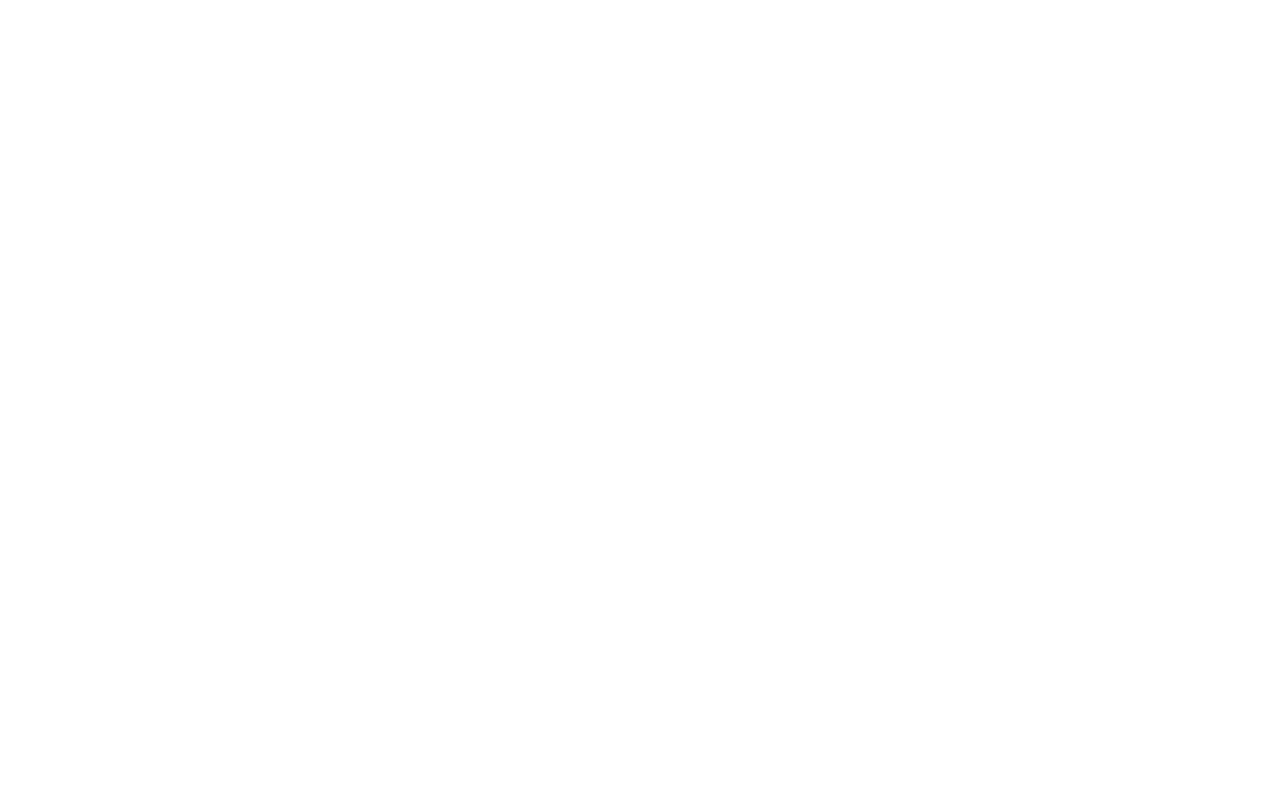
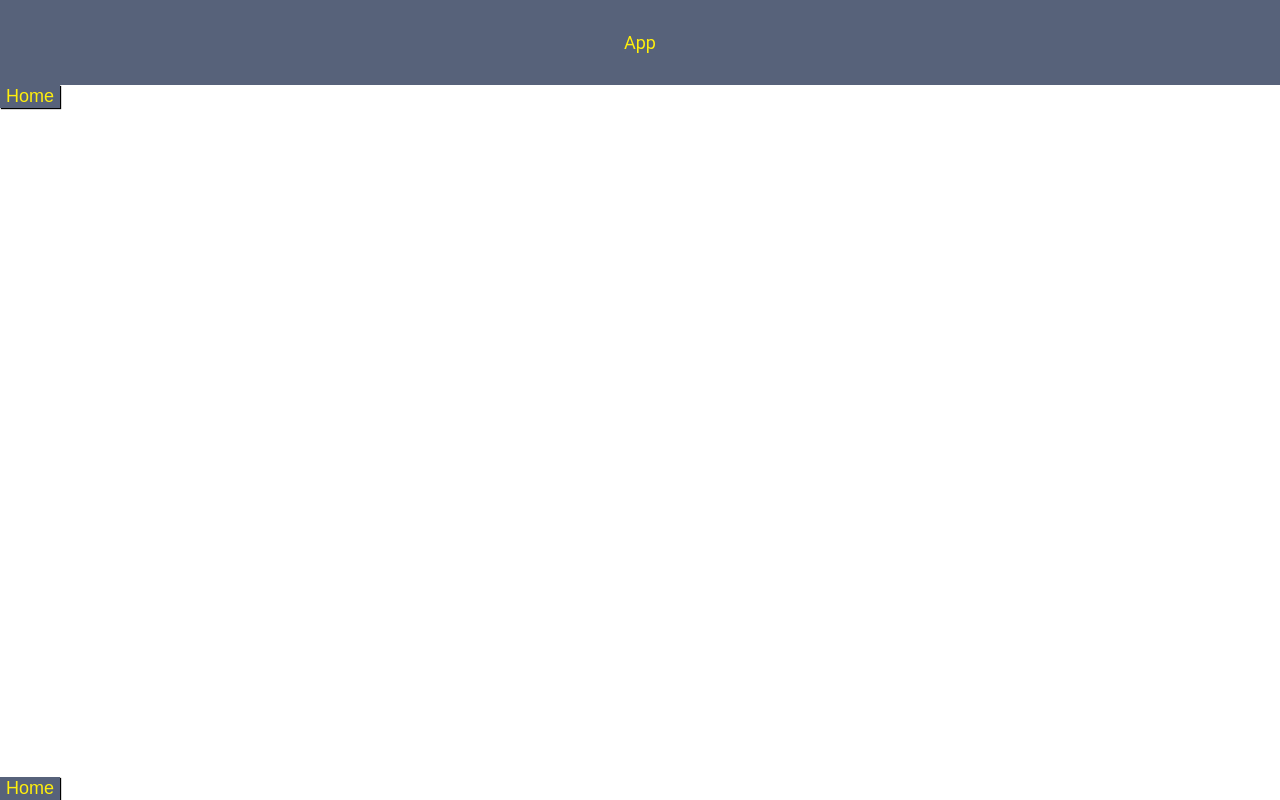
Before and after one commit to macebm/capstone-project, a React (Create React App) app in the folder frontend/: page / in a window 1280 px wide. Built offline with nearby package versions, Linux system fonts and the light colour scheme.

Commit message:
Add Header and Footer

```diff
--- a/frontend/src/App.js
+++ b/frontend/src/App.js
@@ -1,5 +1,17 @@
+const { default: Footer } = require("./components/Footer");
+const { default: Header } = require("./components/Header");
+const { default: NavigationButton } = require("./components/NavigationButton");
+
 function App() {
-  return <div className="App"></div>;
+  return (
+    <div className="App">
+      <Header />
+
+      <NavigationButton>Home</NavigationButton>
+
+      <Footer />
+    </div>
+  );
 }
 
 export default App;
--- /dev/null
+++ b/frontend/src/components/Footer.js
@@ -0,0 +1,17 @@
+import styled from "styled-components";
+import NavigationButton from "./NavigationButton";
+
+export default function Footer() {
+  return (
+    <Wrapper>
+      <NavigationButton>Home</NavigationButton>
+    </Wrapper>
+  );
+}
+
+const Wrapper = styled.footer`
+  background: #57627a;
+  color: #ffef0c;
+  position: fixed;
+  bottom: 0;
+`;
--- /dev/null
+++ b/frontend/src/components/GlobalStyle.js
@@ -0,0 +1,16 @@
+import { createGlobalStyle } from "styled-components";
+
+export default createGlobalStyle`
+    @import url('https://fonts.googleapis.com/css2?family=Roboto:wght@300&display=swap');
+    *{
+        box-sizing: border-box;
+    }
+    body{
+        font-size: 112.5%;
+        font-family: 'Roboto', sans-serif;
+        margin: 0;
+    }
+    input, textarea, button {
+        font-size: 1em;
+    }
+`;
--- /dev/null
+++ b/frontend/src/components/Header.js
@@ -0,0 +1,12 @@
+import styled from "styled-components/macro";
+
+export default function Header() {
+  return <Wrapper>App</Wrapper>;
+}
+
+const Wrapper = styled.header`
+  background: #57627a;
+  text-align: center;
+  color: #ffef0c;
+  padding: 2rem;
+`;
--- /dev/null
+++ b/frontend/src/components/NavigationButton.js
@@ -0,0 +1,13 @@
+import styled from "styled-components";
+
+export default function NavigationButton({ children }) {
+  return <Wrapper>{children}</Wrapper>;
+}
+
+const Wrapper = styled.button`
+  border: none;
+  box-shadow: 1px 1px 1px black;
+  background: #57627a;
+  text-align: center;
+  color: #ffef0c;
+`;
--- a/frontend/src/index.js
+++ b/frontend/src/index.js
@@ -1,10 +1,12 @@
 import React from "react";
 import ReactDOM from "react-dom";
 import App from "./App";
+import GlobalStyle from "./components/GlobalStyle";
 import reportWebVitals from "./reportWebVitals";
 
 ReactDOM.render(
   <React.StrictMode>
+    <GlobalStyle />
     <App />
   </React.StrictMode>,
   document.getElementById("root")
```
